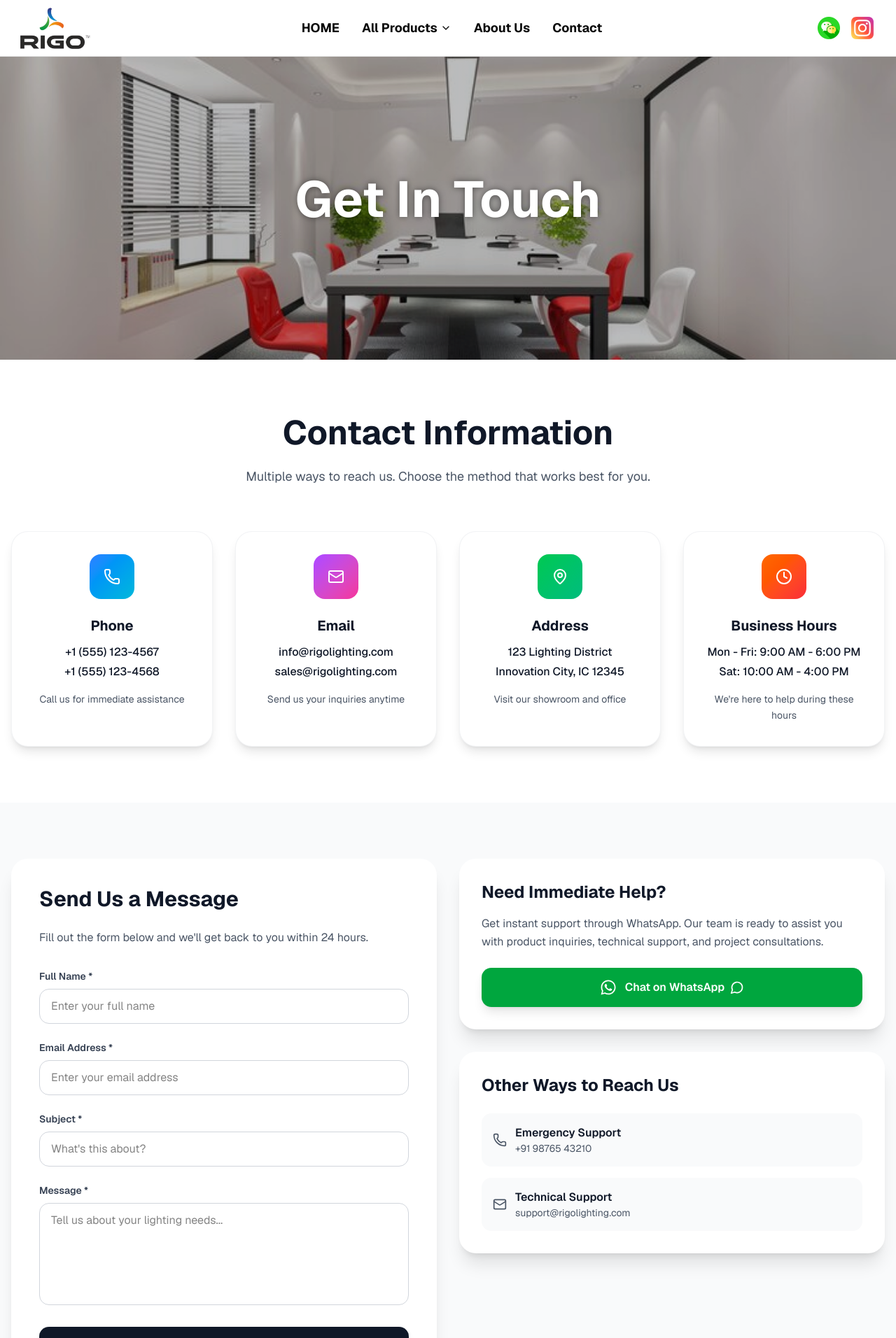
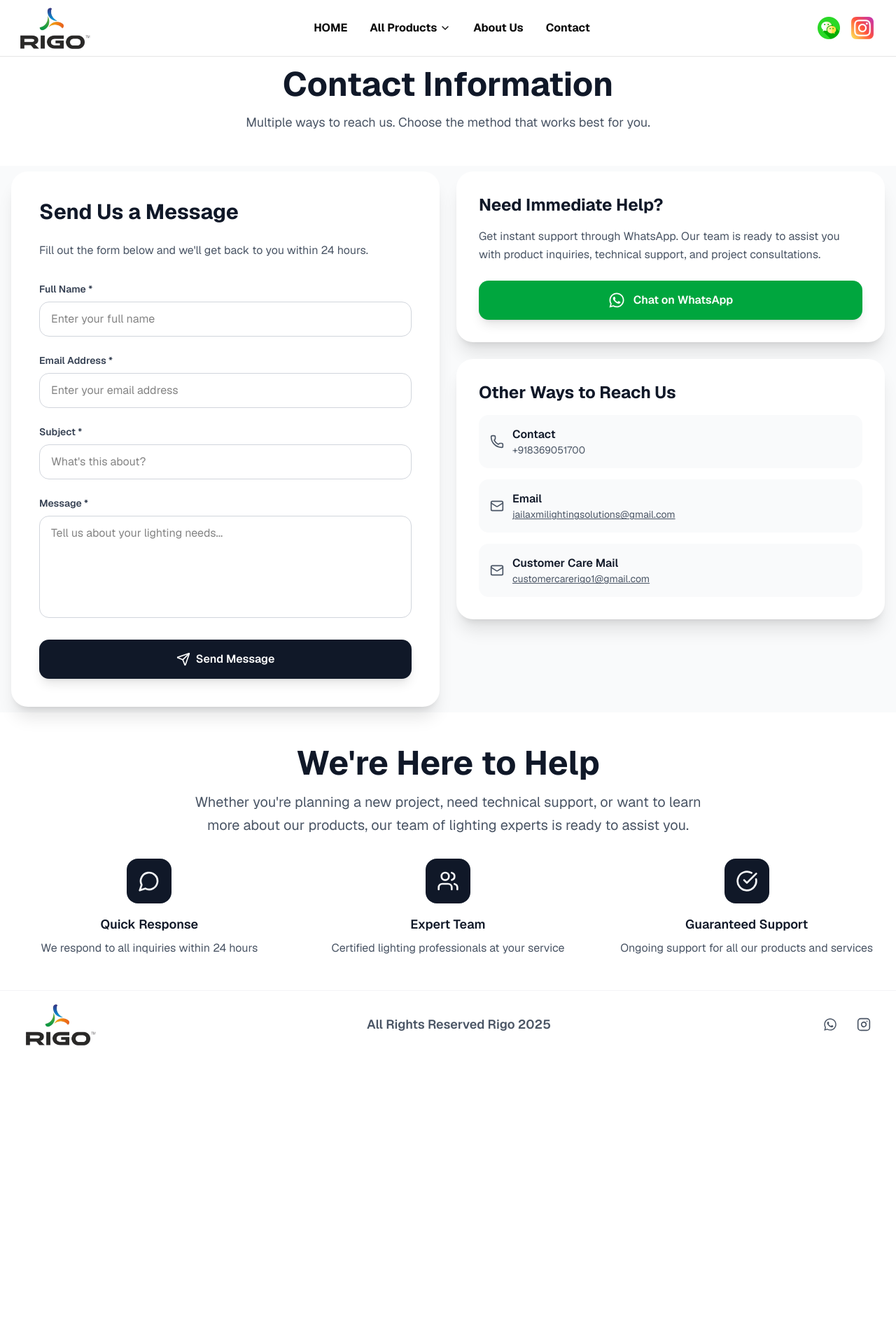
Before and after one commit to Shahbaz-28/rigo-led, a Next.js app in the folder frontend/: page /contact in a window 1280 px wide. Shown: the top 1912 px of the page at 70% size. After the commit the page ends 1512 px from the top, so only its background shows below. Built offline with nearby package versions, Linux system fonts and the light colour scheme.

Commit message:
fixedaalaighnment

```diff
--- a/frontend/app/contact/page.tsx
+++ b/frontend/app/contact/page.tsx
@@ -46,7 +46,7 @@ export default function ContactPage() {
     {
       icon: <Mail className="w-6 h-6" />,
       title: "Email",
-      details: ["info@rigolighting.com", "sales@rigolighting.com"],
+      details: ["jailaxmilightingsolutions@gmail.com", "customercarerigo1@gmail.com"],
       description: "Send us your inquiries anytime",
       gradient: "from-purple-500 to-pink-500"
     },
@@ -135,106 +135,108 @@ export default function ContactPage() {
 
   return (
     <div className="min-h-screen bg-white overflow-hidden">
-      {/* Hero Section */}
-      <section className="relative bg-gradient-to-r from-gray-900 via-gray-800 to-gray-900 text-white overflow-hidden  flex justify-center items-center">
-        <div className="absolute inset-0 z-0">
-          <img
-            src="/business-meeting-room-high-rise-office-building-with-colorful-decor-furnture_105762-1678.jpg"
-            alt="LED lighting showcase"
-            className="w-full h-full object-cover opacity-90"
-          />
-        </div>
-        <div className="absolute inset-0 bg-black/20" />
-        <div className="relative max-w-7xl mx-auto px-4 py-32 lg:py-40 z-10">
-          <motion.div
-            initial={{ opacity: 0, y: 30 }}
-            animate={{ opacity: isVisible ? 1 : 0, y: isVisible ? 0 : 30 }}
-            transition={{ duration: 0.8 }}
-            className="text-center space-y-8"
-          >
-            <h1 className="text-5xl md:text-6xl lg:text-7xl font-bold mb-6 leading-tight" style={{
-              textShadow: "0 0 10px rgba(0, 0, 0, 0.5)",
-            }}
-            >
-              Get In Touch
-            </h1>
-          </motion.div>
-        </div>
-      </section>
-
       {/* Contact Information Cards */}
-      <section className="py-20 px-4">
+      <section className="py-4 px-4">
         <div className="max-w-7xl mx-auto">
           <motion.div
             initial={{ opacity: 0, y: 30 }}
             whileInView={{ opacity: 1, y: 0 }}
             transition={{ duration: 0.8 }}
             viewport={{ once: true }}
-            className="text-center mb-16"
+            className="text-center mb-8"
           >
-            <h2 className="text-4xl md:text-5xl font-bold text-gray-900 mb-6">
+            <h2 className="text-4xl md:text-5xl font-bold text-gray-900 mb-4">
               Contact Information
             </h2>
             <p className="text-lg text-gray-600 max-w-3xl mx-auto leading-relaxed">
               Multiple ways to reach us. Choose the method that works best for you.
             </p>
           </motion.div>
-
-          <div className="grid grid-cols-1 md:grid-cols-2 lg:grid-cols-4 gap-8">
-            {contactInfo.map((info, index) => (
-              <motion.div
-                key={index}
-                initial={{ opacity: 0, y: 30 }}
-                whileInView={{ opacity: 1, y: 0 }}
-                transition={{ duration: 0.6, delay: index * 0.1 }}
-                viewport={{ once: true }}
-                className="group"
-              >
-                <div className="relative h-full bg-white rounded-3xl shadow-lg hover:shadow-2xl transition-all duration-700 overflow-hidden border border-gray-200/50 hover:border-gray-300/50 transform hover:-translate-y-2 p-8">
-                  {/* Gradient Background Overlay */}
-                  <div className={`absolute inset-0 bg-gradient-to-br ${info.gradient} opacity-0 group-hover:opacity-5 transition-opacity duration-700`} />
-
-                  <div className="relative z-10 text-center">
-                    {/* Icon */}
-                    <div className={`inline-flex items-center justify-center w-16 h-16 rounded-2xl bg-gradient-to-br ${info.gradient} text-white mb-6 group-hover:scale-110 transition-transform duration-500`}>
-                      {info.icon}
-                    </div>
-
-                    {/* Content */}
-                    <h3 className="text-xl font-bold text-gray-900 mb-3 group-hover:text-gray-700 transition-colors duration-300">
-                      {info.title}
-                    </h3>
-
-                    <div className="space-y-1 mb-4">
-                      {info.details.map((detail, idx) => (
-                        <p key={idx} className="text-gray-900 font-medium">
-                          {detail}
-                        </p>
-                      ))}
-                    </div>
-
-                    <p className="text-gray-600 text-sm leading-relaxed">
-                      {info.description}
-                    </p>
-                  </div>
-                </div>
-              </motion.div>
-            ))}
-          </div>
         </div>
       </section>
 
       {/* Contact Form & Quick Contact */}
-      <section className="py-20 px-4 bg-gray-50">
+      <section className="py-2 px-4 bg-gray-50">
         <div className="max-w-7xl mx-auto">
-          <div className="grid grid-cols-1 lg:grid-cols-2 gap-8 items-stretch">
-            {/* Contact Form */}
+           <div className="flex flex-col lg:grid lg:grid-cols-2 gap-6 items-stretch">
+            {/* Quick Contact & Additional Options - Show first on mobile */}
+            <motion.div
+              initial={{ opacity: 0, x: 50 }}
+              whileInView={{ opacity: 1, x: 0 }}
+              transition={{ duration: 0.8 }}
+              viewport={{ once: true }}
+              className="space-y-6 h-full order-1 lg:order-2"
+            >
+              {/* WhatsApp Quick Contact */}
+              <div className="bg-white rounded-3xl shadow-xl p-8 h-auto">
+                <h3 className="text-2xl font-bold text-gray-900 mb-4">
+                  Need Immediate Help?
+                </h3>
+                <p className="text-gray-600 mb-6 leading-relaxed">
+                  Get instant support through WhatsApp. Our team is ready to assist you with
+                  product inquiries, technical support, and project consultations.
+                </p>
+
+                <button
+                  onClick={handleWhatsAppContact}
+                  className="group w-full bg-green-600 hover:bg-green-700 text-white font-semibold py-4 px-6 rounded-xl transition-all duration-300 transform hover:scale-[1.02] shadow-lg hover:shadow-xl"
+                >
+                  <div className="flex items-center justify-center cursor-pointer">
+                    <FaWhatsapp className="w-6 h-6 mr-3" />
+                    <span>Chat on WhatsApp</span>
+                  </div>
+                </button>
+              </div>
+
+              {/* Additional Contact Options */}
+              <div className="bg-white rounded-3xl shadow-xl p-8 h-auto">
+                 <h3 className="text-2xl font-bold text-gray-900 mb-4">
+                   Other Ways to Reach Us
+                 </h3>
+
+                <div className="space-y-4">
+                  <div className="flex items-center p-4 bg-gray-50 rounded-xl hover:bg-gray-100 transition-colors duration-300">
+                    <Phone className="w-5 h-5 text-gray-600 mr-3" />
+                    <div>
+                      <p className="font-semibold text-gray-900">Contact</p>
+                      <p className="text-sm text-gray-600">+918369051700</p>
+                    </div>
+                  </div>
+
+                   <div className="flex items-center p-4 bg-gray-50 rounded-xl hover:bg-gray-100 transition-colors duration-300">
+                     <Mail className="w-5 h-5 text-gray-600 mr-3" />
+                     <div>
+                       <p className="font-semibold text-gray-900">Email</p>
+                       <p className="text-sm text-gray-600">
+                         <a href="mailto:jailaxmilightingsolutions@gmail.com" className="hover:text-gray-900 underline">
+                           jailaxmilightingsolutions@gmail.com
+                         </a>
+                       </p>
+                     </div>
+                   </div>
+
+                   <div className="flex items-center p-4 bg-gray-50 rounded-xl hover:bg-gray-100 transition-colors duration-300">
+                     <Mail className="w-5 h-5 text-gray-600 mr-3" />
+                     <div>
+                       <p className="font-semibold text-gray-900">Customer Care Mail</p>
+                       <p className="text-sm text-gray-600">
+                         <a href="mailto:customercarerigo1@gmail.com" className="hover:text-gray-900 underline">
+                           customercarerigo1@gmail.com
+                         </a>
+                       </p>
+                     </div>
+                   </div>
+                </div>
+              </div>
+            </motion.div>
+
+            {/* Contact Form - Show second on mobile */}
             <motion.div
               initial={{ opacity: 0, x: -50 }}
               whileInView={{ opacity: 1, x: 0 }}
               transition={{ duration: 0.8 }}
               viewport={{ once: true }}
-              className="h-full"
+              className="h-full order-2 lg:order-1"
             >
               <div className="bg-white rounded-3xl shadow-xl p-8 lg:p-10 h-full">
                 <h3 className="text-3xl font-bold text-gray-900 mb-6">
@@ -374,114 +376,18 @@ export default function ContactPage() {
               </div>
             </motion.div>
 
-            {/* Quick Contact & Additional Options */}
-
-            <motion.div
-              initial={{ opacity: 0, x: 50 }}
-              whileInView={{ opacity: 1, x: 0 }}
-              transition={{ duration: 0.8 }}
-              viewport={{ once: true }}
-              className="space-y-8 h-full"
-
-            >{/* WhatsApp Quick Contact */}
-              <div className="bg-white rounded-3xl shadow-xl p-8 h-auto">
-                <h3 className="text-2xl font-bold text-gray-900 mb-4">
-                  Need Immediate Help?
-                </h3>
-                <p className="text-gray-600 mb-6 leading-relaxed">
-                  Get instant support through WhatsApp. Our team is ready to assist you with
-                  product inquiries, technical support, and project consultations.
-                </p>
-
-                <button
-                  onClick={handleWhatsAppContact}
-                  className="group w-full bg-green-600 hover:bg-green-700 text-white font-semibold py-4 px-6 rounded-xl transition-all duration-300 transform hover:scale-[1.02] shadow-lg hover:shadow-xl"
-                >
-                  <div className="flex items-center justify-center">
-                    <FaWhatsapp className="w-6 h-6 mr-3" />
-                    <span>Chat on WhatsApp</span>
-                    <MessageCircle className="w-5 h-5 ml-2 transform group-hover:translate-x-1 transition-transform duration-300" />
-                  </div>
-                </button>
-              </div>
-
-              {/* Additional Contact Options */}
-              <div className="bg-white rounded-3xl shadow-xl p-8 h-auto">
-                <h3 className="text-2xl font-bold text-gray-900 mb-6">
-                  Other Ways to Reach Us
-                </h3>
-
-                <div className="space-y-4">
-                  <div className="flex items-center p-4 bg-gray-50 rounded-xl hover:bg-gray-100 transition-colors duration-300">
-                    <Phone className="w-5 h-5 text-gray-600 mr-3" />
-                    <div>
-                      <p className="font-semibold text-gray-900">Emergency Support</p>
-                      <p className="text-sm text-gray-600">+91 98765 43210</p>
-                    </div>
-                  </div>
-
-                  <div className="flex items-center p-4 bg-gray-50 rounded-xl hover:bg-gray-100 transition-colors duration-300">
-                    <Mail className="w-5 h-5 text-gray-600 mr-3" />
-                    <div>
-                      <p className="font-semibold text-gray-900">Technical Support</p>
-                      <p className="text-sm text-gray-600">support@rigolighting.com</p>
-                    </div>
-                  </div>
-                </div>
-              </div>
-            </motion.div>
 
           </div>
         </div>
       </section>
-
-      {/* Map Section */}
-      <section className="py-20 px-4">
-        <div className="max-w-7xl mx-auto">
-          <motion.div
-            initial={{ opacity: 0, y: 30 }}
-            whileInView={{ opacity: 1, y: 0 }}
-            transition={{ duration: 0.8 }}
-            viewport={{ once: true }}
-          >
-            {/* Map Section */}
-            <div className="bg-white rounded-3xl shadow-xl overflow-hidden h-full">
-              <div className="p-8">
-                <h3 className="text-2xl text-center font-bold text-gray-900 mb-4">
-                  Visit Our Showroom
-                </h3>
-                <p className="text-gray-600 mb-6 text-center leading-relaxed">
-                  Experience our lighting solutions in person. Our showroom features
-                  the latest products and interactive displays.
-                </p>
-              </div>
-
-              {/* Map Container */}
-              <div className="h-[500px] w-full">
-                <iframe
-                  src="https://www.google.com/maps/embed?pb=!1m18!1m12!1m3!1d3023.621465758763!2d-74.00594938459418!3d40.71274997932851!2m3!1f0!2f0!3f0!3m2!1i1024!2i768!4f13.1!3m3!1m2!1s0x89c25a1233c4bbbd%3A0x4c1e1b6f4e1e7b0!2sNew%20York%2C%20NY%2C%20USA!5e0!3m2!1sen!2s!4v1621234567890!5m2!1sen!2s"
-                  width="100%"
-                  height="100%"
-                  style={{ border: 0 }}
-                  allowFullScreen
-                  loading="lazy"
-                  referrerPolicy="no-referrer-when-downgrade"
-                  className="rounded-b-3xl"
-                ></iframe>
-              </div>
-            </div>
-          </motion.div>
-        </div>
-      </section>
-
       {/* FAQ or Additional Info Section */}
-      <section className="py-20 px-4">
+      <section className="py-12 px-4">
         <div className="max-w-7xl mx-auto text-center">
           <div className="space-y-8">
-            <h2 className="text-4xl md:text-5xl font-bold text-gray-900 mb-6">
+            <h2 className="text-4xl md:text-5xl font-bold text-gray-900 mb-4">
               We're Here to Help
             </h2>
-            <p className="text-xl text-gray-600 max-w-3xl mx-auto leading-relaxed mb-12">
+             <p className="text-xl text-gray-600 max-w-3xl mx-auto leading-relaxed mb-8">
               Whether you're planning a new project, need technical support, or want to learn
               more about our products, our team of lighting experts is ready to assist you.
             </p>
--- a/frontend/components/navbar.tsx
+++ b/frontend/components/navbar.tsx
@@ -94,7 +94,7 @@ export default function Navbar() {
           <nav className="hidden lg:flex items-center space-x-6 xl:space-x-8">
             <Link
               href="/"
-              className="relative text-lg font-bold text-foreground hover:text-muted-foreground transition-colors duration-200 group"
+              className="relative text-base font-bold text-foreground hover:text-muted-foreground transition-colors duration-200 group"
               onClick={handleLinkClick}
             >
               HOME
@@ -105,7 +105,7 @@ export default function Navbar() {
             <div className="relative" data-dropdown>
               <button
                 onClick={() => setIsProductsDropdownOpen(!isProductsDropdownOpen)}
-                className="flex items-center text-lg font-bold text-foreground hover:text-muted-foreground transition-colors duration-200 group"
+                className="flex items-center text-base font-bold text-foreground hover:text-muted-foreground transition-colors duration-200 group"
               >
                 All Products
                 <ChevronDown
@@ -141,14 +141,14 @@ export default function Navbar() {
 
             <a
               href="/about"
-              className="relative text-lg font-bold text-foreground hover:text-muted-foreground transition-colors duration-200"
+              className="relative text-base font-bold text-foreground hover:text-muted-foreground transition-colors duration-200"
               onClick={handleLinkClick}
             >
               About Us
             </a>
             <a
               href="/contact"
-              className="relative text-lg font-bold text-foreground hover:text-muted-foreground transition-colors duration-200"
+              className="relative text-base font-bold text-foreground hover:text-muted-foreground transition-colors duration-200"
               onClick={handleLinkClick}
             >
               Contact
```
Also changed, not shown: frontend/app/about/page.tsx (+2 -30 lines), frontend/components/footer.tsx (+4 -3 lines).
